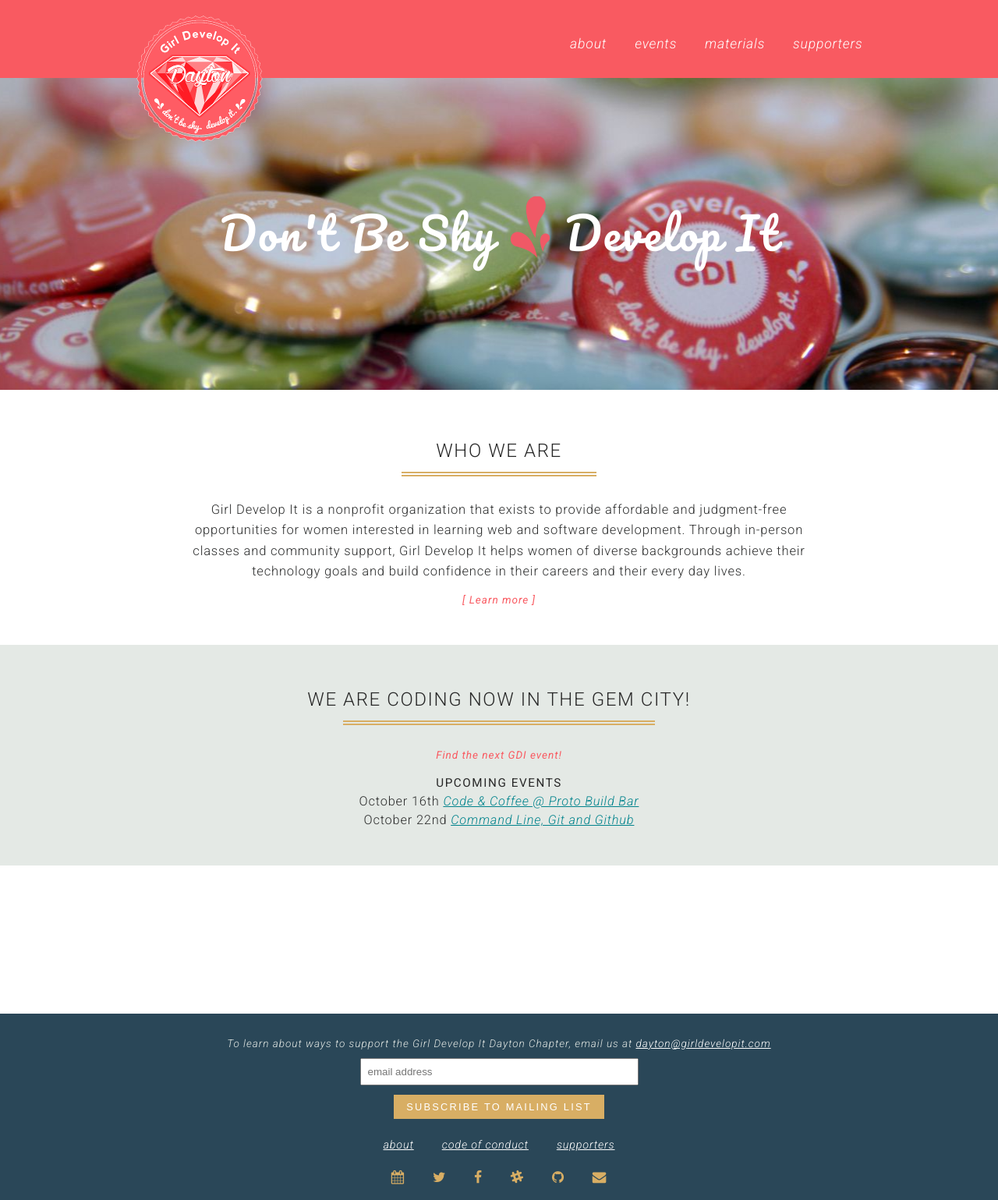
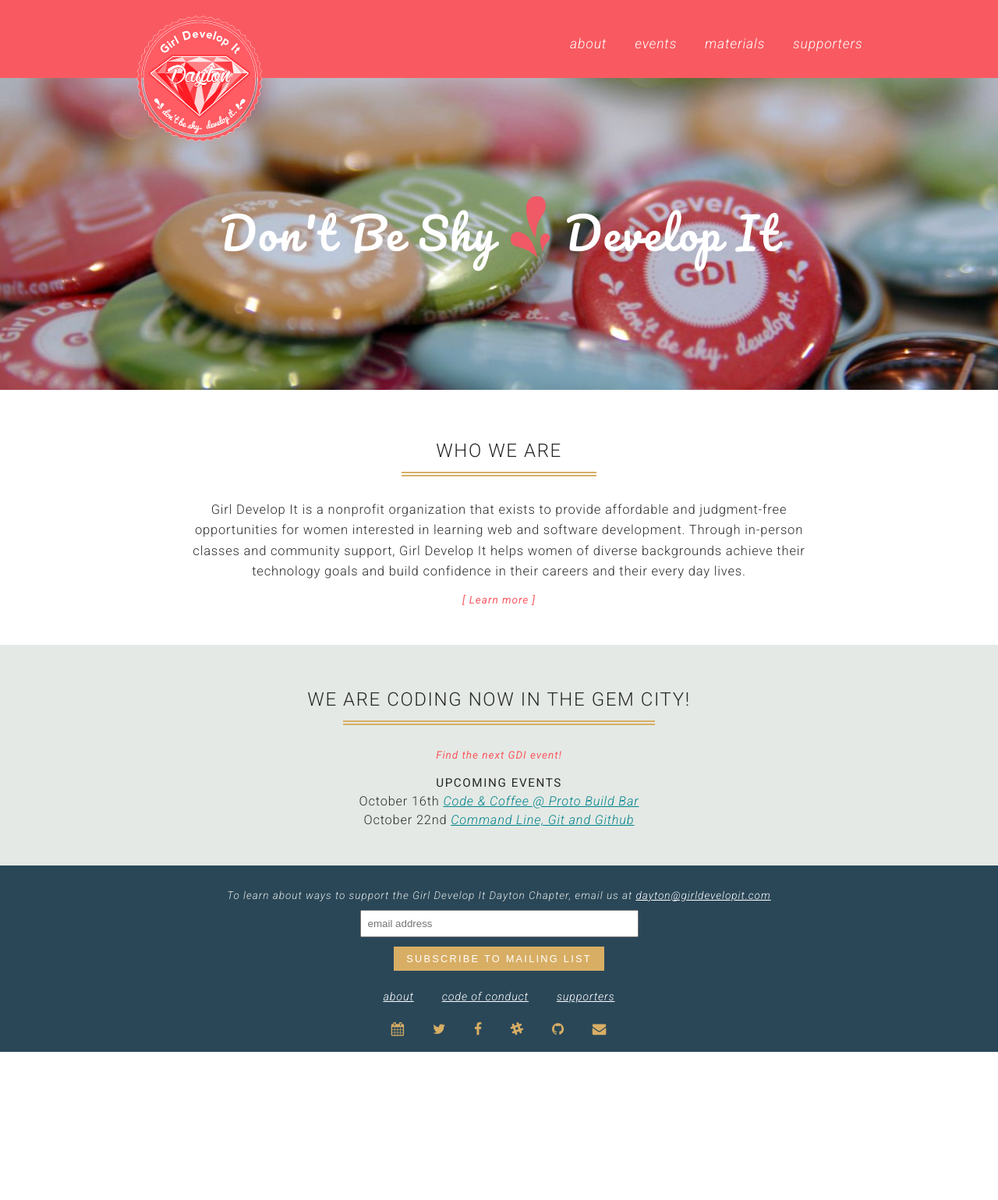
Before and after one commit to dytcodetogether/gdidayton, a Jekyll site: the page built from index.html, in a window 1280 px wide. Shown: the whole page at 78% size. Built offline with Jekyll 4.4.1, drawn with Linux system fonts in a browser that asks for light colours; nearby versions of some CDN libraries; after the commit the page ends 1349 px from its top, so only the background shows below that.

Commit message:
cat's footer fix

```diff
--- a/_scss/layout.scss
+++ b/_scss/layout.scss
@@ -159,7 +159,7 @@
 
 .main-content {
     outline: 0;
-    padding-bottom: $footer-height;
+    //padding-bottom: $footer-height;
 }
 
 .headline{
```
Also changed, not shown: _layouts/default.html (+6 -2 lines), 7 other files.
